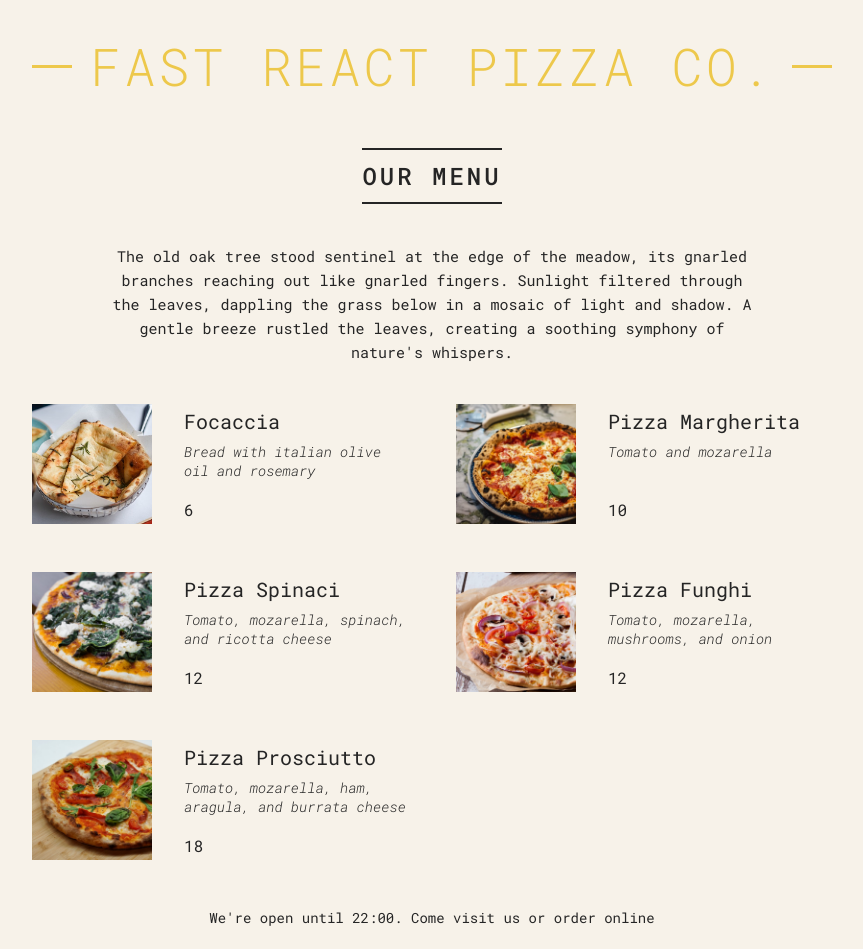
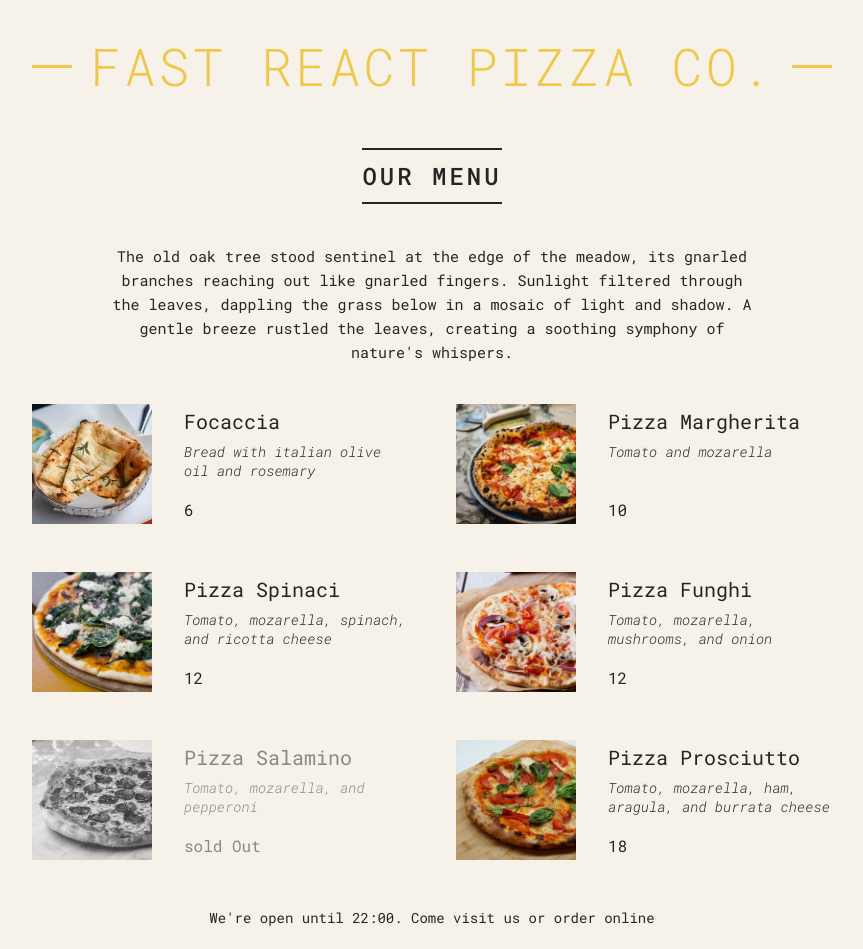
Before and after one commit to LeoMatheus/react-learn, a React (Create React App) app: page / in a window 1280 px wide. Shown: the top 949 px of the page, without its empty margins (208-1071 px from the left). Built offline with nearby package versions, Linux system fonts and the light colour scheme.

Commit message:
Ternary operator on classes and text

```diff
--- a/public/index.html
+++ b/public/index.html
@@ -1,4 +1,4 @@
-<!DOCTYPE html>
+<!doctype html>
 <html lang="en">
   <head>
     <meta charset="utf-8" />
@@ -24,7 +24,7 @@
       work correctly both with client-side routing and a non-root public URL.
       Learn how to configure a non-root public URL by running `npm run build`.
     -->
-    <title>React App</title>
+    <title>Fast React Pizza Co.</title>
   </head>
   <body>
     <noscript>You need to enable JavaScript to run this app.</noscript>
--- a/src/index.tsx
+++ b/src/index.tsx
@@ -109,14 +109,15 @@ function Menu() {
   );
 }
 function Pizza({ pizzaObj }: any) {
-  if (pizzaObj.soldOut) return null;
+  // if (pizzaObj.soldOut) return null;
   return (
-    <li className="pizza">
+    <li className={`pizza ${pizzaObj.soldOut ? "sold-out" : ""}`}>
       <img src={pizzaObj.photoName} alt={pizzaObj.name} />
       <div>
         <h3>{pizzaObj.name}</h3>
         <p>{pizzaObj.ingredients}</p>
-        <span>{pizzaObj.price}</span>
+
+        <span>{pizzaObj.soldOut ? "sold Out" : pizzaObj.price}</span>
       </div>
     </li>
   );
```
